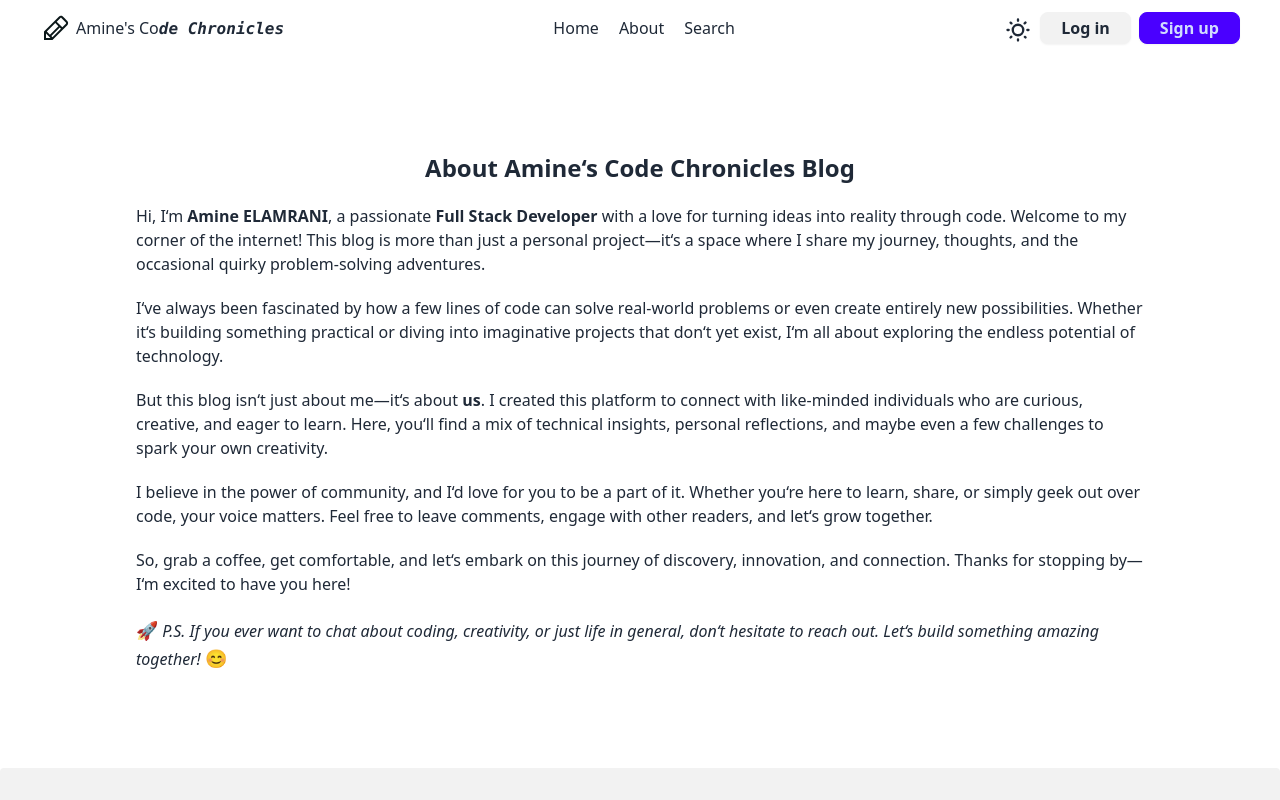
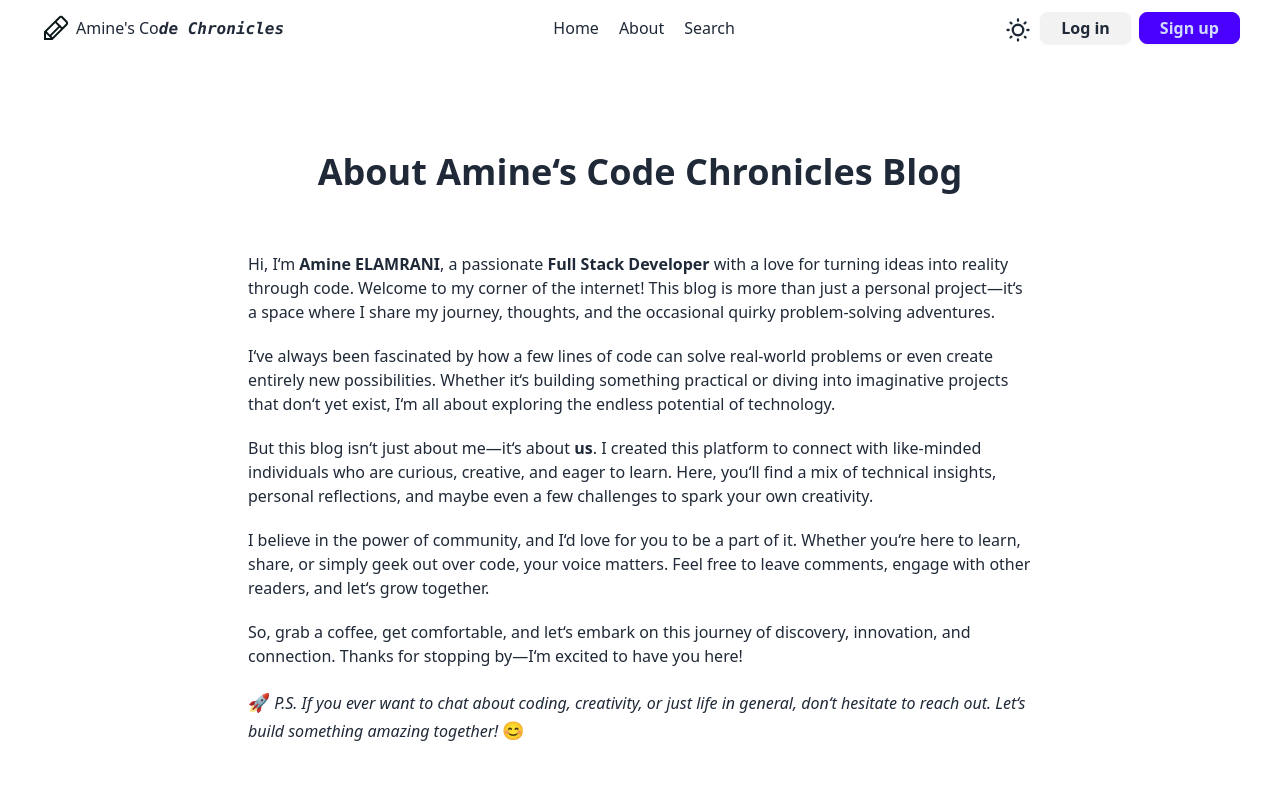
Before and after one commit to amineelamrani/Amine-Blog-MERN, a React (Vite) app in the folder client/: page /about in a window 1280 px wide. Shown: the top 800 px of the page. Built offline with nearby package versions, Linux system fonts and the light colour scheme; no server answers.

Commit message:
Fixing About page

```diff
--- a/client/src/pages/About.jsx
+++ b/client/src/pages/About.jsx
@@ -1,7 +1,7 @@
 export default function About() {
   return (
-    <div className="container py-24 px-5 md:px-24 w-full mx-auto flex flex-col items-center gap-5">
-      <h1 className="text-2xl md:text-2xl font-bold capitalize">
+    <div className="container py-24 px-5 md:px-24 lg:px-52 w-full mx-auto flex flex-col items-center gap-5">
+      <h1 className="text-2xl md:text-3xl lg:text-4xl md:pb-10 text-center font-bold capitalize">
         About Amine&lsquo;s Code Chronicles Blog
       </h1>
       <p>
```
